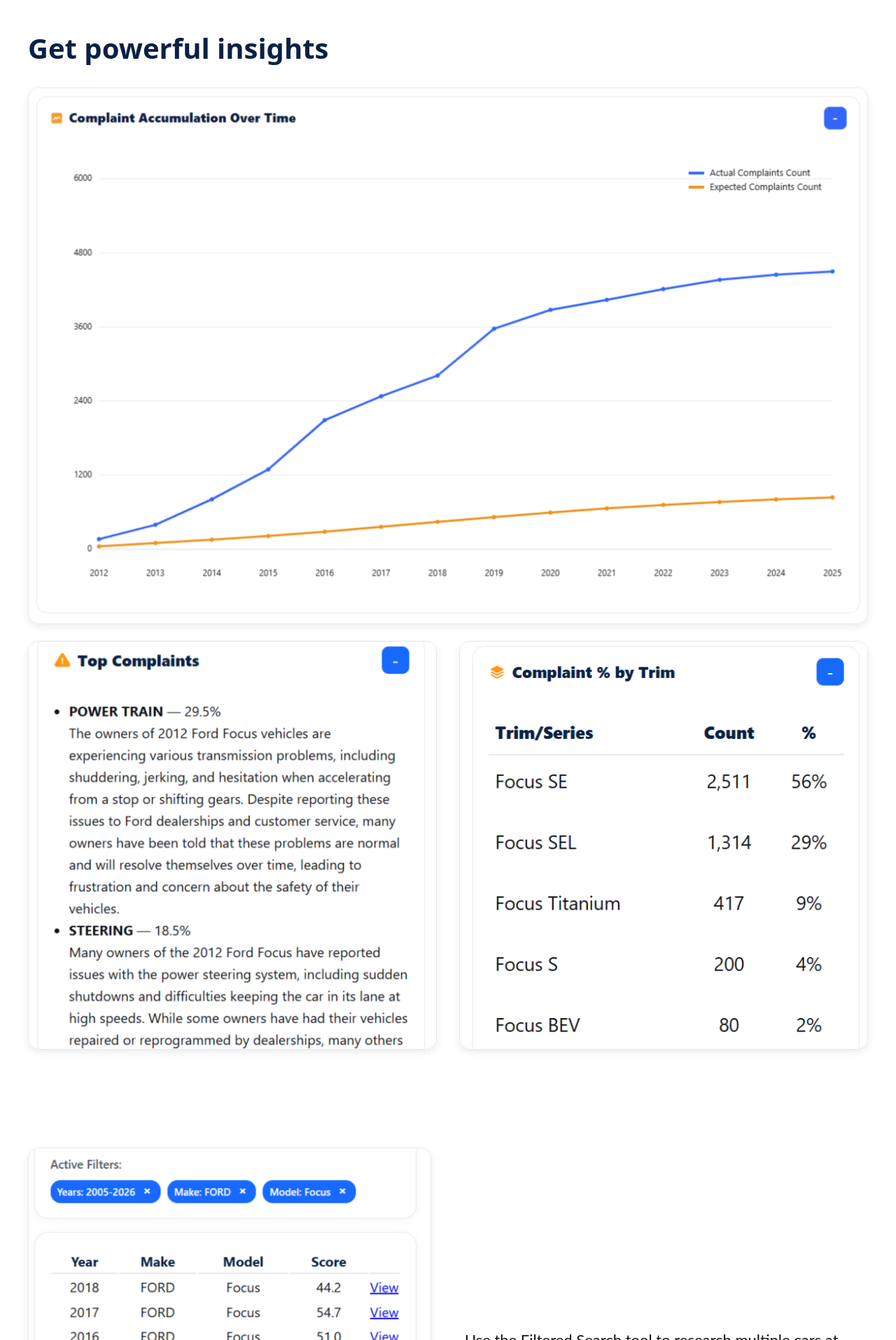
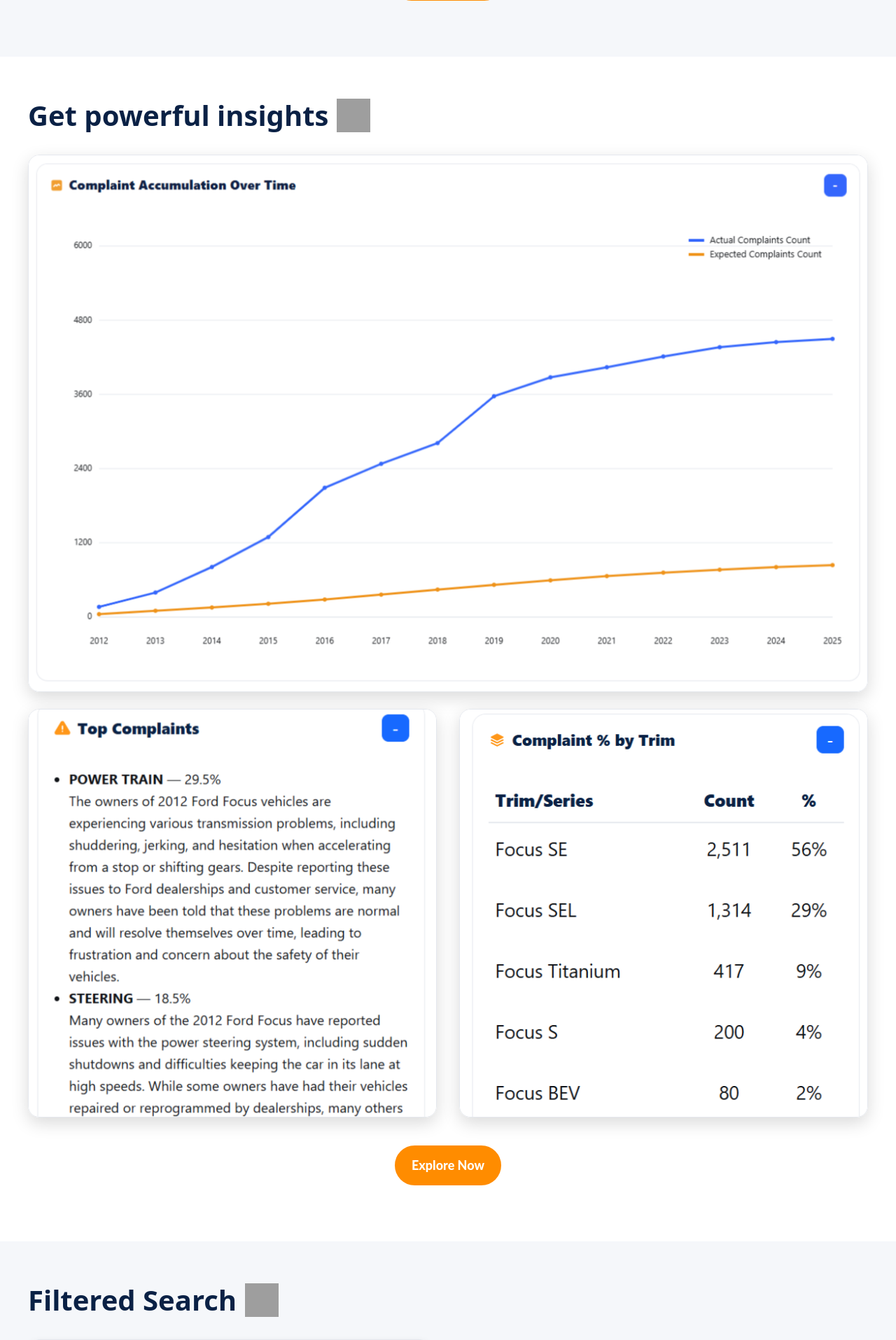
Before and after one commit to CarGrader/cargrader.app, a Flask app: template cargrader.app/templates/index.html in a window 1280 px wide. Shown: the part 1725-3640 px from the top of the page at 70% size. Run offline with Flask 3, Linux system fonts and the light colour scheme; the template is opened without the code that fills it, so the values that code supplies are empty; parts of the project's set-up code (start-up, migrations or seed data) failed here and were passed over; some web fonts are replaced; grey boxes are pictures that could not be loaded.

Commit message:
Enhance homepage sections with backgrounds, CTAs, and icons - Add light grey backgrounds to examples and filtered search sections - Add CTA buttons to all three feature sections - Add SVG icons (jeep, turbo, filter-search) to section headings in orange - Enhance drop shadows on insights section images - Add Filtered Search heading and improve layout

```diff
--- a/cargrader.app/static/css/main.css
+++ b/cargrader.app/static/css/main.css
@@ -936,10 +936,20 @@ ul.simple{ margin:0; padding-left:18px; }
   white-space: pre-wrap;
 }
 
+/* === Heading Icons === */
+.heading-icon {
+  width: clamp(32px, 4vw, 48px);
+  height: clamp(32px, 4vw, 48px);
+  display: inline-block;
+  color: var(--cg-orange);
+  fill: currentColor;
+  stroke: currentColor;
+}
+
 /* === Example Screenshots Section === */
 .examples {
   padding: 60px 20px 80px;
-  background: var(--cg-white);
+  background: var(--cg-gray-100);
 }
 
 .examples__inner {
@@ -955,6 +965,9 @@ ul.simple{ margin:0; padding-left:18px; }
   text-align: left;
   margin: 0 0 32px 0;
   line-height: 1.2;
+  display: flex;
+  align-items: center;
+  gap: 12px;
 }
 
 .examples__grid {
@@ -978,6 +991,12 @@ ul.simple{ margin:0; padding-left:18px; }
   box-shadow: 0 4px 12px rgba(0,0,0,0.08);
 }
 
+.examples__cta {
+  display: flex;
+  justify-content: center;
+  margin-top: 40px;
+}
+
 /* === Insights Section === */
 .insights {
   padding: 60px 20px 80px;
@@ -997,6 +1016,9 @@ ul.simple{ margin:0; padding-left:18px; }
   text-align: left;
   margin: 0 0 32px 0;
   line-height: 1.2;
+  display: flex;
+  align-items: center;
+  gap: 12px;
 }
 
 .insights__featured {
@@ -1023,18 +1045,37 @@ ul.simple{ margin:0; padding-left:18px; }
   height: auto;
   border-radius: var(--cg-radius);
   border: 1px solid var(--cg-gray-200);
-  box-shadow: 0 4px 12px rgba(0,0,0,0.08);
+  box-shadow: 0 8px 24px rgba(0,0,0,0.15);
+}
+
+.insights__cta {
+  display: flex;
+  justify-content: center;
+  margin-top: 40px;
 }
 
 /* === Filtered Search Section === */
 .filtered-search {
   padding: 60px 20px 80px;
-  background: var(--cg-white);
+  background: var(--cg-gray-100);
 }
 
 .filtered-search__inner {
   max-width: var(--cg-maxw);
   margin: 0 auto;
+}
+
+.filtered-search__heading {
+  font-family: "Montserrat", system-ui, -apple-system, Segoe UI, Roboto, Arial, sans-serif;
+  font-weight: 700;
+  font-size: clamp(28px, 4vw, 40px);
+  color: var(--cg-navy);
+  text-align: left;
+  margin: 0 0 32px 0;
+  line-height: 1.2;
+  display: flex;
+  align-items: center;
+  gap: 12px;
 }
 
 .filtered-search__content {
@@ -1065,6 +1106,7 @@ ul.simple{ margin:0; padding-left:18px; }
 
 .filtered-search__text {
   display: flex;
+  flex-direction: column;
   align-items: center;
   justify-content: center;
 }
@@ -1074,5 +1116,10 @@ ul.simple{ margin:0; padding-left:18px; }
   color: var(--cg-text);
   font-size: clamp(18px, 2.5vw, 22px);
   line-height: 1.6;
-  margin: 0;
+  margin: 0 0 24px 0;
 }
+
+.filtered-search__cta {
+  display: flex;
+  justify-content: center;
+}
--- a/cargrader.app/templates/index.html
+++ b/cargrader.app/templates/index.html
@@ -85,7 +85,10 @@
 <!-- === EXAMPLE SCREENSHOTS === -->
 <section class="examples">
   <div class="examples__inner">
-    <h2 class="examples__heading">Select from thousands of vehicles</h2>
+    <h2 class="examples__heading">
+      Select from thousands of vehicles
+      <img src="{{ url_for('static', filename='img/icons/jeep.svg') }}" alt="" class="heading-icon">
+    </h2>
     <div class="examples__grid">
       <img
         src="{{ url_for('static', filename='img/example-search.png') }}"
@@ -96,13 +99,19 @@
         alt="Search results display"
         class="examples__img">
     </div>
+    <div class="examples__cta">
+      <a class="btn btn--cta" href="/grade">Try it out now</a>
+    </div>
   </div>
 </section>
 
 <!-- === INSIGHTS SECTION === -->
 <section class="insights">
   <div class="insights__inner">
-    <h2 class="insights__heading">Get powerful insights</h2>
+    <h2 class="insights__heading">
+      Get powerful insights
+      <img src="{{ url_for('static', filename='img/icons/turbo.svg') }}" alt="" class="heading-icon">
+    </h2>
 
     <!-- Centered graph image -->
     <div class="insights__featured">
@@ -123,12 +132,20 @@
         alt="Vehicle trims comparison"
         class="insights__img">
     </div>
+
+    <div class="insights__cta">
+      <a class="btn btn--cta" href="/grade">Explore Now</a>
+    </div>
   </div>
 </section>
 
 <!-- === FILTERED SEARCH SECTION === -->
 <section class="filtered-search">
   <div class="filtered-search__inner">
+    <h2 class="filtered-search__heading">
+      Filtered Search
+      <img src="{{ url_for('static', filename='img/icons/filter-search.svg') }}" alt="" class="heading-icon">
+    </h2>
     <div class="filtered-search__content">
       <!-- Image on left -->
       <div class="filtered-search__image">
@@ -141,6 +158,9 @@
       <!-- Text on right -->
       <div class="filtered-search__text">
         <p>Use the Filtered Search tool to research multiple cars at once. Refine the your results by age, make, model, or score.</p>
+        <div class="filtered-search__cta">
+          <a class="btn btn--cta" href="/lookup">Try Filtered Search</a>
+        </div>
       </div>
     </div>
   </div>
```
